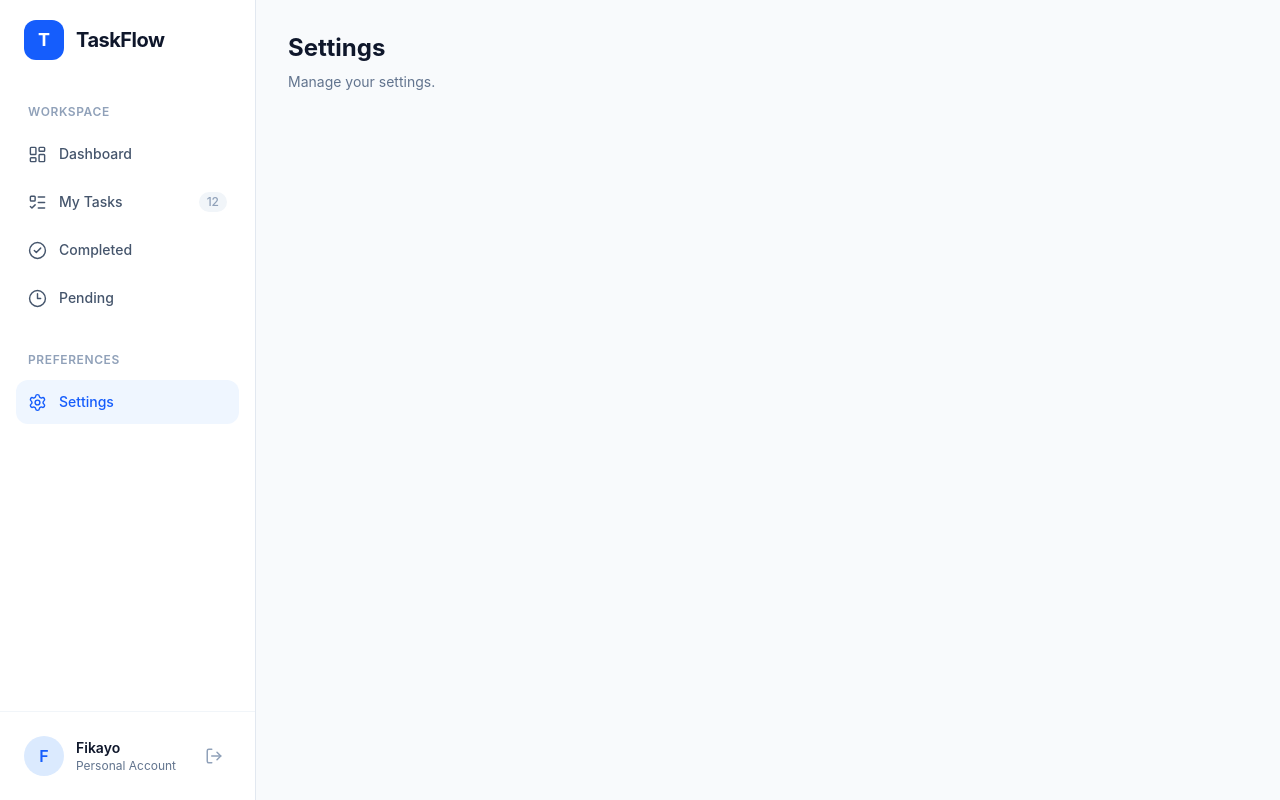
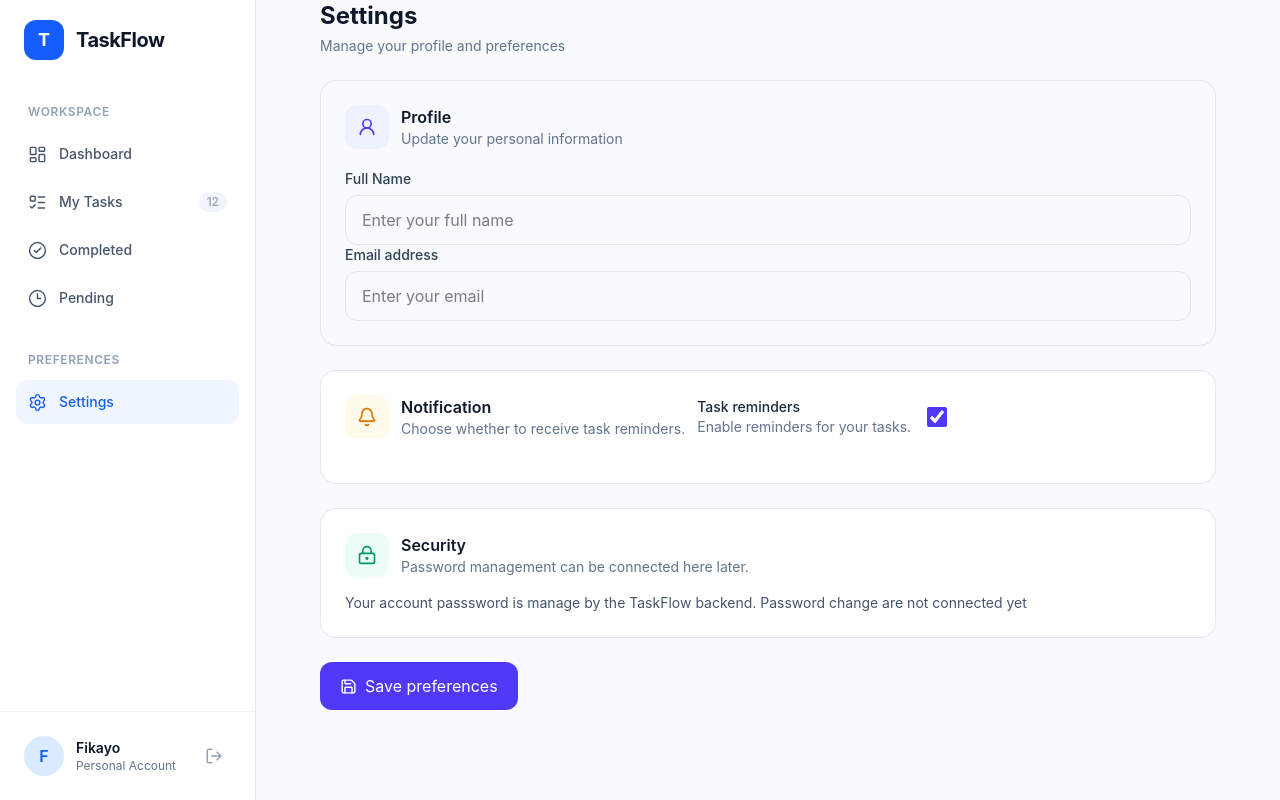
Before and after one commit to Fikayomi31/Todo_app, a React app in the folder frontend/: page /settings in a window 1280 px wide. Built offline with nearby package versions, Linux system fonts and the light colour scheme; sample sign-in values are in the browser's storage; the HTML template or start-up script is replaced by a standard one.

Commit message:
Enhance Settings component with profile management, notification preferences, and improved layout

```diff
--- a/frontend/src/pages/Settings.jsx
+++ b/frontend/src/pages/Settings.jsx
@@ -1,15 +1,168 @@
+import { useState } from "react";
+import { UserRound, LockKeyhole, Bell, Save } from "lucide-react";
+
 import DashboardLayout from "../components/layout/DashboardLayout";
 
 function Settings() {
+    const [profile, setProfile] = useState({
+        name: "",
+        email: "",
+    })
+
+    const [notifications, setNotifications] = useState(true)
+    const [message, setMessage] = useState("")
+    const handleChange = (e) => {
+        const { name, value } = e.target;
+
+        setProfile((previous) => ({
+            ...previous,
+            [name]: value
+        }))
+    }
+
+    const handleSubmit = (e) => {
+        e.preventDefault()
+        setMessage("Settings saved successfully!")
+    }
+
+
     return (
         <DashboardLayout>
-            <div className="mx-auto max-w-7xl px-4 py-8 sm:px-6 lg:px-8">
-                <h1 className="text-2xl font-bold text-slate-900">
-                    Settings
-                </h1>
-                <p className="mt-2 text-sm text-slate-500">
-                    Manage your settings.
-                </p>
+            <div className="mx-auto max-w-4xl space-y-6">
+                <div>
+                    <h1 className="text-2xl font-bold text-slate-900">
+                        Settings
+                    </h1>
+                    <p className="mt-1 text-sm text-slate-500">
+                        Manage your profile and preferences
+                    </p>
+                </div>
+
+                <form onSubmit={handleSubmit} className="space-y-6">
+                    <section className="rounded-2xl border border border-slate-200 bg-whit p-6">
+                        <div className="mb-5 flex items-center gap-3">
+                            <div className="rounded-xl bg-indigo-50 p-3 text-indigo-600">
+                                <UserRound size={20} />
+
+                            </div>
+                            <div>
+                                <h2 className="font-semibold text-slate-900">
+                                    Profile
+                                </h2>
+                                <p className="text-sm text-slate-500">
+                                    Update your personal information
+                                </p>
+
+                            </div>
+                        </div>
+                        <div className="grip gap-4 sm:grid-col-2">
+                            <div>
+                                <label
+                                    htmlFor="name"
+                                    className="mb-1.5 block text-sm font-medium text-slate-700"
+                                >
+                                    Full Name
+                                </label>
+                                <input id="name"
+                                    name="name"
+                                    value={profile.name}
+                                    onChange={handleChange}
+                                    placeholder="Enter your full name"
+                                    className="w-full rounded-xl border border-slate-200 px-4 py-3 text-sm outline-none focus:border-indigo-500
+                                        focus:ring-2 focus:ring-indigo-100"
+                                />
+                            </div>
+
+                            <div>
+                                <label
+                                    htmlFor="email"
+                                    className="mb-1.5 block text-sm font-medium text-slate-700"
+                                >
+                                    Email address
+                                </label>
+                                <input id="email"
+                                    name="email"
+                                    type="email"
+                                    value={profile.email}
+                                    onChange={handleChange}
+                                    placeholder="Enter your email"
+                                    className="w-full rounded-xl border border-slate-200 px-4 py-3 text-sm outline-none focus:border-indigo-500
+                                        focus:ring-2 focus:ring-indigo-100"
+                                />
+                            </div>
+                        </div>
+                    </section>
+
+                    <section className="rounded-2xl border border-slate-200 bg-white p-6">
+                        <div className="mb-5 flex items-center gap-3">
+                            <div className="rounded-xl bg-amber-50 p-3 text-amber-600">
+                                <Bell size={20} />
+
+                            </div>
+                            <div>
+                                <h2 className="font-semibold text-slate-900">
+                                    Notification
+                                </h2>
+                                <p className="text-sm text-slate-500">
+                                    Choose whether to receive task reminders.
+                                </p>
+                            </div>
+                            <label className="flex cursor-pointer items-center justify-between gap-4">
+                                <div>
+                                    <p className="text-sm font-medium text-slate-800">
+                                        Task reminders
+                                    </p>
+                                    <p className="text-sm text-slate-500">
+                                        Enable reminders for your tasks.
+                                    </p>
+                                </div>
+                                <input type="checkbox"
+                                    checked={notifications}
+                                    onChange={(e) => setNotifications(e.target.checked)}
+                                    className="h-5 w-5 accent-indigo-600"
+                                />
+                            </label>
+                        </div>
+                    </section>
+
+                    <section className="rounded-2xl border border-slate-200 bg-white p-6">
+                        <div className="mb-4 flex items-center gap-3">
+                            <div className="rounded-xl bg-emerald-50 p-3 text-emerald-600">
+                                <LockKeyhole size={20} />
+                            </div>
+                            <div>
+                                <h2 className="font-semibold text-slate-900">
+                                    Security
+                                </h2>
+                                <p className="text-sm text-slate-500">
+                                    Password management can be connected here later.
+                                </p>
+                            </div>
+                        </div>
+                        <p className="text-sm text-slate-600">
+                            Your account passsword is manage by the TaskFlow backend.
+                            Password change are not connected yet
+
+                        </p>
+                    </section>
+                    <div className="flex flex-col gap-3 sm:flex-row sm:items-center sm:justify-between">
+                        {message && (
+                            <p className="text-sm text-emerald-600" role="status">
+                                {message}
+                            </p>
+                        )
+                        }
+                        <button type="submit"
+                            className="inline-flex items-center justify-center gap-2 rounded-xl bg-indigo-600 px-5 py-3 text-sm font-semibold
+                                text-white transition hover:bg-indigo-700"
+                        >
+                            <Save size={17} />
+                            Save preferences
+                        </button>
+
+                    </div>
+
+                </form>
 
             </div>
         </DashboardLayout>
```
